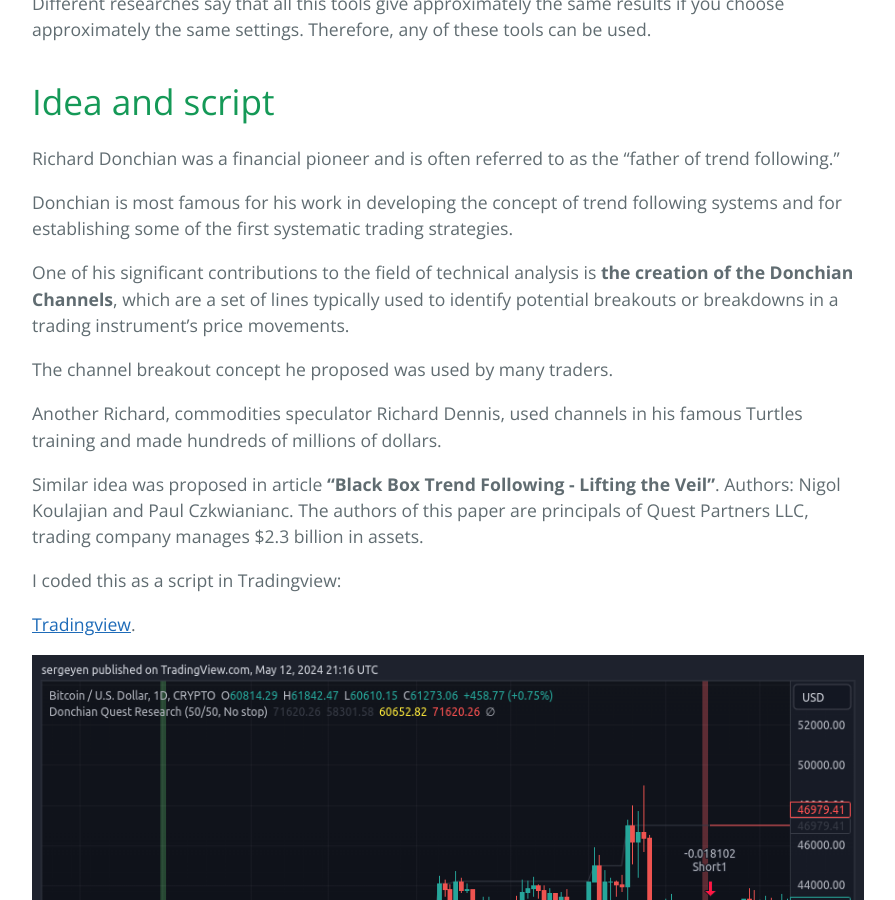
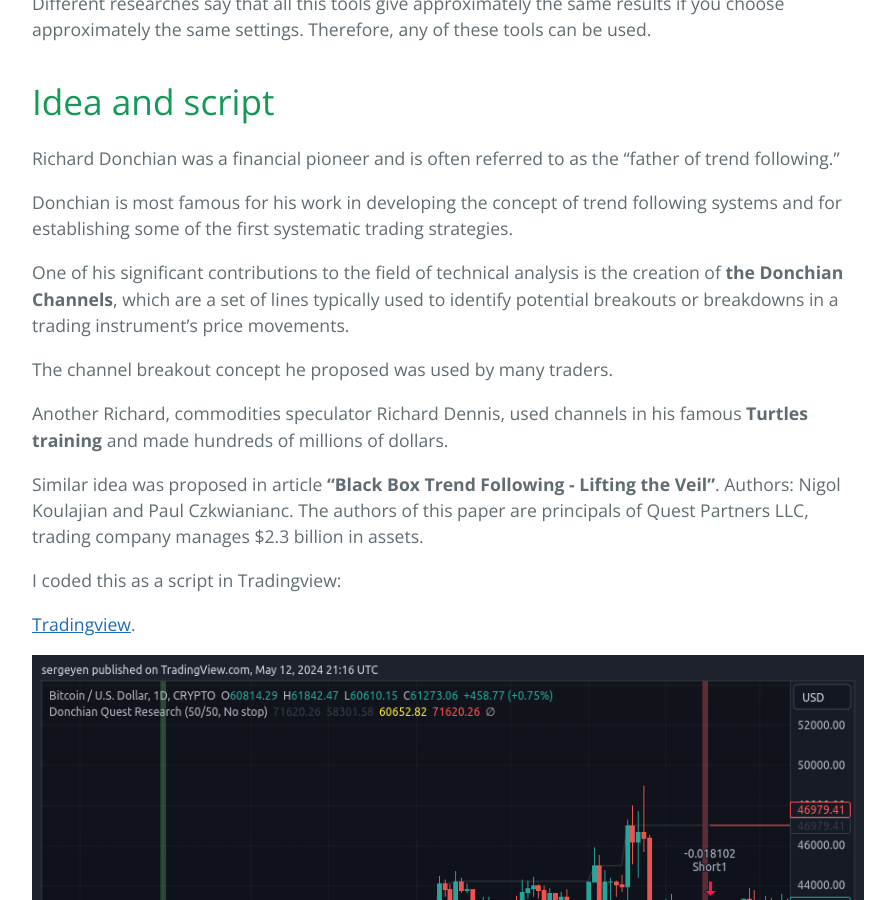
Before and after one commit to sergeyen7/sergeyen7.github.io, a Jekyll site: the page built from index.md, in a window 1280 px wide and 900 px high, scrolled down 1516 px. Shown: the whole window, without its empty margins (192-1087 px from the left). Built offline with Jekyll 4.4.1, drawn with Linux system fonts in a browser that asks for light colours; nearby versions of some CDN libraries.

```diff
--- a/index.md
+++ b/index.md
@@ -55,11 +55,11 @@ Richard Donchian was a financial pioneer and is often referred to as the "father
 
 Donchian is most famous for his work in developing the concept of trend following systems and for establishing some of the first systematic trading strategies.
 
-One of his significant contributions to the field of technical analysis is **the creation of the Donchian Channels**, which are a set of lines typically used to identify potential breakouts or breakdowns in a trading instrument's price movements.
+One of his significant contributions to the field of technical analysis is the creation of **the Donchian Channels**, which are a set of lines typically used to identify potential breakouts or breakdowns in a trading instrument's price movements.
 
 The channel breakout concept he proposed was used by many traders.
 
-Another Richard, commodities speculator Richard Dennis, used channels in his famous Turtles training and made hundreds of millions of dollars.
+Another Richard, commodities speculator Richard Dennis, used channels in his famous **Turtles training** and made hundreds of millions of dollars.
 
 Similar idea was proposed in article **“Black Box Trend Following - Lifting the Veil”**. Authors: Nigol Koulajian and Paul Czkwianianc. The authors of this paper are principals of Quest Partners LLC, trading company manages $2.3 billion in assets.
 
```
